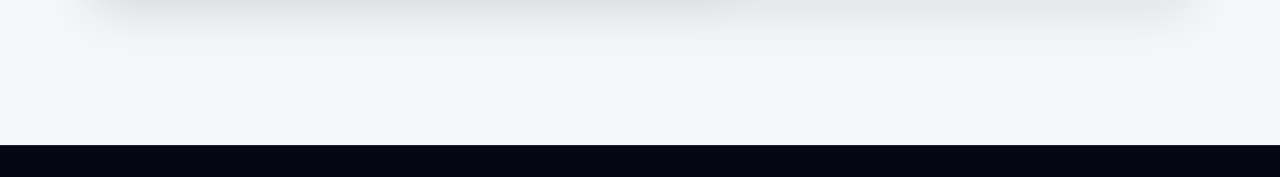
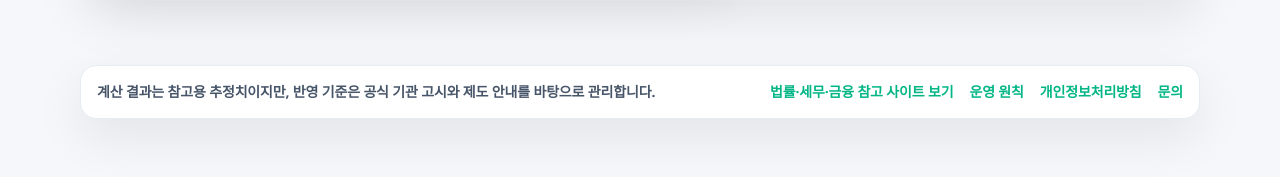
Before and after one commit to danniel-choi/abacusbox, a Next.js app: page / in a window 1280 px wide. Shown: the part 3782-3959 px from the top of the page. Built offline with nearby package versions, Linux system fonts and the light colour scheme; no server answers.

Commit message:
Add compact trust links to homepage

```diff
--- a/app/page.tsx
+++ b/app/page.tsx
@@ -191,6 +191,18 @@ export default function HomePage() {
           <HomeBlogRoller posts={latestBlogPosts} />
         </div>
       </section>
+
+      <section className="page-shell pb-8">
+        <div className="flex flex-wrap items-center justify-between gap-3 rounded-2xl border border-line bg-white px-4 py-4 shadow-panel">
+          <p className="text-sm font-semibold text-slate-600">{t("home.trustDescription")}</p>
+          <nav aria-label="사이트 안내" className="flex flex-wrap gap-x-4 gap-y-2 text-sm font-extrabold text-brand">
+            <Link href="/resources" className="transition hover:text-ink">{t("home.checkSources")}</Link>
+            <Link href="/editorial-policy" className="transition hover:text-ink">{t("home.policy")}</Link>
+            <Link href="/privacy" className="transition hover:text-ink">{t("home.privacy")}</Link>
+            <Link href="/contact" className="transition hover:text-ink">{t("home.contact")}</Link>
+          </nav>
+        </div>
+      </section>
     </main>
   );
 }
```
